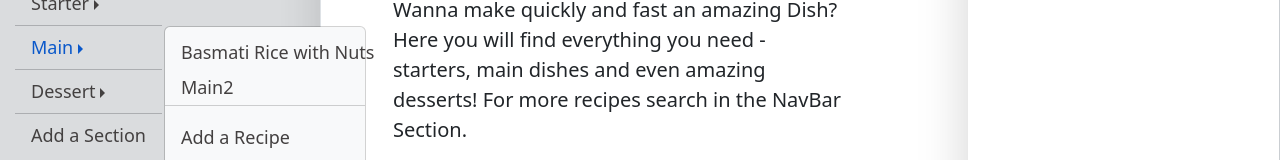
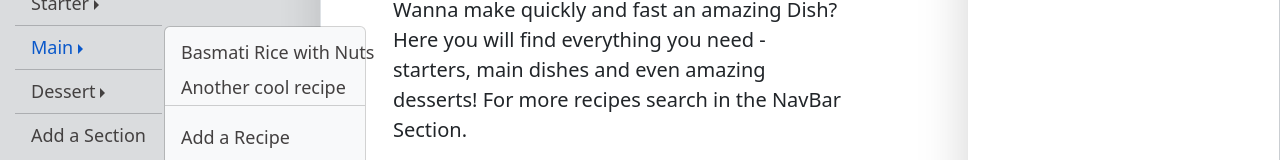
Before and after one commit to edda2022/wbs_cookbook, a plain HTML site: page index.html in a window 1280 px wide. Both pictures are taken after a click on the button "Main". Shown: the part 260-420 px from the top of the page. Drawn offline with nearby package versions, Linux system fonts and the light colour scheme.

Commit message:
index.html changes

```diff
--- a/index.html
+++ b/index.html
@@ -45,7 +45,7 @@
           <a class="nav-link dropdown-toggle" href="#" data-bs-toggle="dropdown" role="button" aria-expanded="false">Main</a>
           <ul class="dropdown-menu bg-light">
            <li><a class="dropdown-item" href="./Main4.html">Basmati Rice with Nuts</a></li>
-           <li><a class="dropdown-item" href="./Main5.html">Main2</a></li>
+           <li><a class="dropdown-item" href="./Main5.html">Another cool recipe</a></li>
           <hr class="dropdown-divider">
           <li class="nav-item">
             <a class="nav-link" href="#">Add a Recipe</a>
@@ -118,6 +118,7 @@
                     </svg>
                 </div>
         </div>
+
         <div class="card-content row p-4 pb-0 pe-lg-0 pt-lg-5 rounded-3 border shadow-lg">
           <div class="col-lg-7 p-3 p-lg-5 pt-lg-3">
             <h1 class="display-4 fw-bold lh-1">Welcome to our CookBook!</h1>
```
